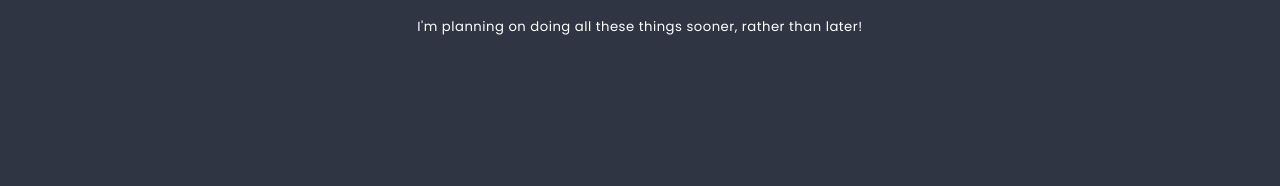
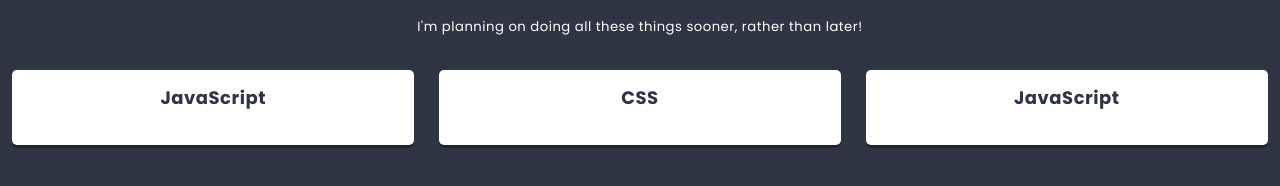
Before and after one commit to Marcin-Matczak/React-Starter, a React app: page / in a window 1280 px wide. Shown: the part 362-548 px from the top of the page. Built offline with nearby package versions, Linux system fonts and the light colour scheme.

Commit message:
Add Columns v.2

```diff
--- a/src/components/App/App.js
+++ b/src/components/App/App.js
@@ -8,7 +8,8 @@ class App extends React.Component {
       <main className={styles.component}>
         <h1 className={styles.title}>My first React app</h1>
         <h2 className={styles.subtitle}>Hello world!</h2>
-        <List title={['Things to do ', <sup key='1'>soon!</sup>]}>
+        <List title={['Things to do ', <sup key='1'>soon!</sup>]}
+          photo={'http://uploads.kodilla.com/bootcamp/fer/11.react/space.png'}>
           <p>I'm planning on doing all these things sooner, rather than later!</p>
         </List>
       </main>
--- a/src/components/Hero/Hero.js
+++ b/src/components/Hero/Hero.js
@@ -5,12 +5,13 @@ import PropTypes from 'prop-types';
 const Hero = props => (
     <header className={styles.component}>
         <h2 className={styles.title}>{props.titleText}</h2>
-        <img className={styles.image} src="http://uploads.kodilla.com/bootcamp/fer/11.react/space.png" />
+        <img className={styles.image} src={props.photoSource} />
     </header>
 )
 
 Hero.propTypes = {
     titleText: PropTypes.node.isRequired,
-  };
+    photoSource: PropTypes.string.isRequired,
+};
 
 export default Hero;
--- a/src/components/List/List.js
+++ b/src/components/List/List.js
@@ -2,12 +2,14 @@ import React from 'react';
 import styles from './List.scss';
 import Hero from '../Hero/Hero.js';
 import PropTypes from 'prop-types';
+import Column from '../Column/Column';
 
 class List extends React.Component {
     static propTypes = {
         title: PropTypes.node.isRequired,
         children: PropTypes.node.isRequired,
-            }
+
+    }
 
     static defaultProps = {
         children: <p>I can do all the things!!!</p>,
@@ -15,10 +17,18 @@ class List extends React.Component {
 
     render() {
         return (
+
             <section className={styles.component}>
-                <Hero titleText={this.props.title} />
+                <Hero titleText={this.props.title} photoSource={this.props.photo} />
+
                 <div className={styles.description}>
                     {this.props.children}
+                </div>
+
+                <div className={styles.columns}>
+                    <Column columnName={'JavaScript'} />
+                    <Column columnName={'CSS'} />
+                    <Column columnName={'JavaScript'} />
                 </div>
             </section>
         )
```
